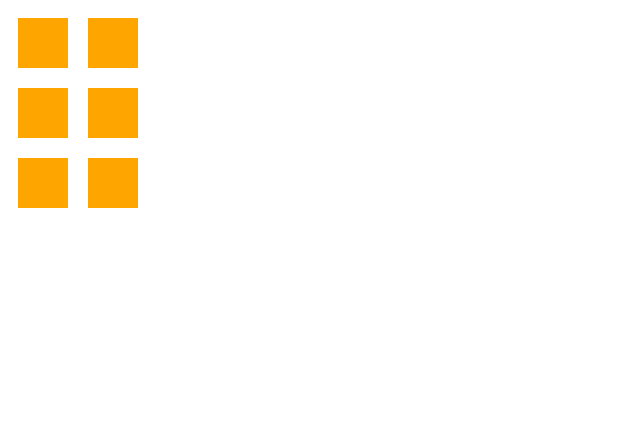
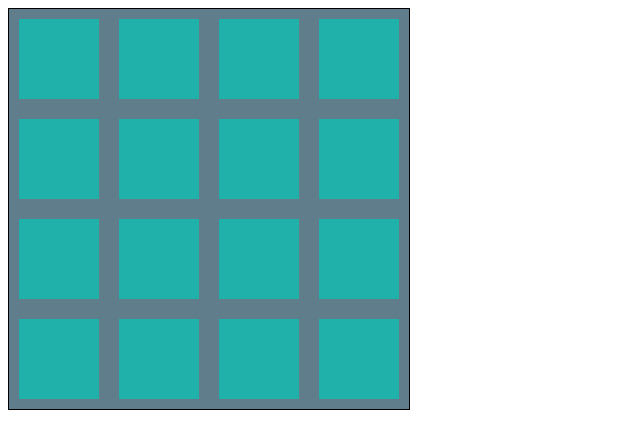
Before and after one commit to ElineaFaldenDrey/MemoryGameJavaScript, a plain HTML site: page memory2.html in a window 1280 px wide. Shown: the whole page, without its empty margins (0-640 px from the left). Drawn offline with Linux system fonts and the light colour scheme.

Commit message:
version quasi finie

```diff
--- a/memory2.html
+++ b/memory2.html
@@ -4,17 +4,20 @@
 	<meta charset="UTF-8">
 		<title>Games</title>
 		<style>
-				#game {
-					width : 200px;
-					background: grey;
-				}
-				.square {
-					width: 50px;
-					height: 50px;
-					margin: 10px;
-					background: orange;
-					float: left;
-				}
+				#game{
+			width: 400px;
+			height: 400px;
+			border: 1px solid black;
+			background: #607d8b;
+		}
+		.square {
+			width: 80px;
+			height: 80px;
+			margin: 10px;
+			background-color: 	#20B2AA ;
+			float: left;
+			transition: 0.2s all;
+		}
 		</style>
 		<script>
 
@@ -27,6 +30,8 @@
 
 				//on décrete que la derniere couleur de l'element selectionné n'est pas encore existante
 				var lastColor = null;
+				var lastTarget = null;
+				let count = 0;
 
 				for(var i = 0; i<squares.length; i++){
 
@@ -35,27 +40,63 @@
 
 						// il va prendre l'attribut "data-color" de notre target sur lequel l'event a eut lieu et le mettre dans la variable color
 						let color = event.target.getAttribute("data-color");
+						let target = event.target;
+
+
+
 
 						// si la dernière couleur est egale à la couleur dans data-color de l'element subissant l'event, on console.log(trouvé)
 
-						if(lastColor == color){
+						if(lastColor == color && target != lastTarget){ // ATTENTION IL FONCTIONNE NE CLIQUANT SUR LUI MEME
 							console.log("trouvé")
+							count++;
+							console.log("count = " + count);
+							event.target.style.backgroundColor = color;
+
+							if(count == (squares.length*0.5)){
+
+								alert("Vous avez gagné !");
+							}
+
+
+
+
 
 							// sinon on assigne la couleur de l'element subissant l'event à last color pour pouvoir comparé cette dernière au suivant.
 						} else {
 							// attention il garde la derniere
 							if(lastColor != null){
+								//second click faux
+
 								lastColor = null;
+
+								console.log("Verification LastColor = "+lastColor);
+
+								lastTarget.style.backgroundColor = "#20B2AA";
+								target.style.backgroundColor = "#20B2AA";
+
+
+
 							}
 							else{
+								//premier click
+
 								lastColor = color;
+								lastTarget = target;
+
+								event.target.style.backgroundColor = color;
+								console.log("Verification LastColor = "+lastColor);
+
+
 							}
+
 
 							//lastColor = color;
 						}
 
 					})
 				}
+
 
 			})
 
@@ -70,6 +111,16 @@
 			<div id="square-4" class="square" data-color="green"></div>
 			<div id="square-5" class="square" data-color="blue"></div>
 			<div id="square-6" class="square" data-color="blue"></div>
+			<div id="square-7" class="square" data-color="yellow"></div>
+			<div id="square-8" class="square" data-color="yellow"></div>
+			<div id="square-9" class="square" data-color="pink"></div>
+			<div id="square-10" class="square" data-color="pink"></div>
+			<div id="square-11" class="square" data-color="purple"></div>
+			<div id="square-12" class="square" data-color="purple"></div>
+			<div id="square-13" class="square" data-color="grey"></div>
+			<div id="square-14" class="square" data-color="grey"></div>
+			<div id="square-15" class="square" data-color="cyan"></div>
+			<div id="square-16" class="square" data-color="cyan"></div>
 		</div>
 
 	</body>
```
